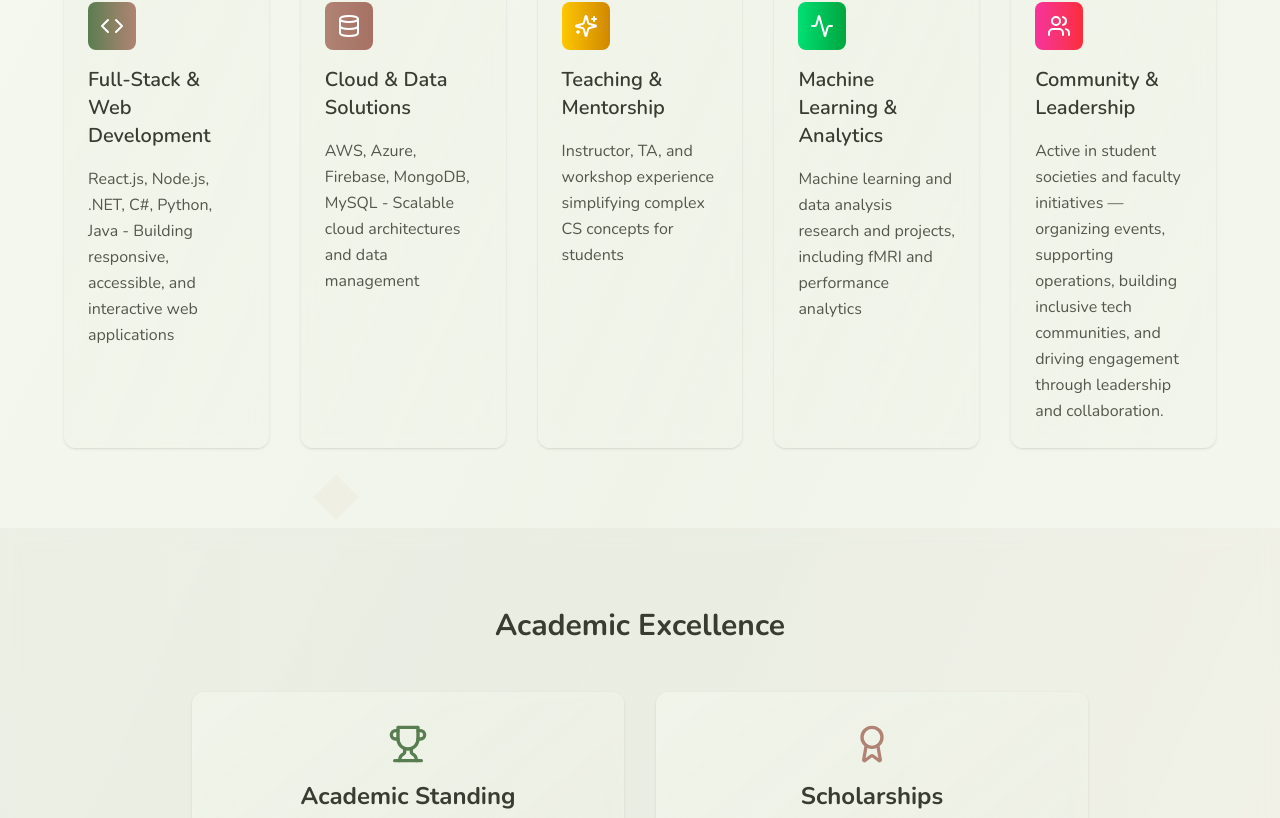
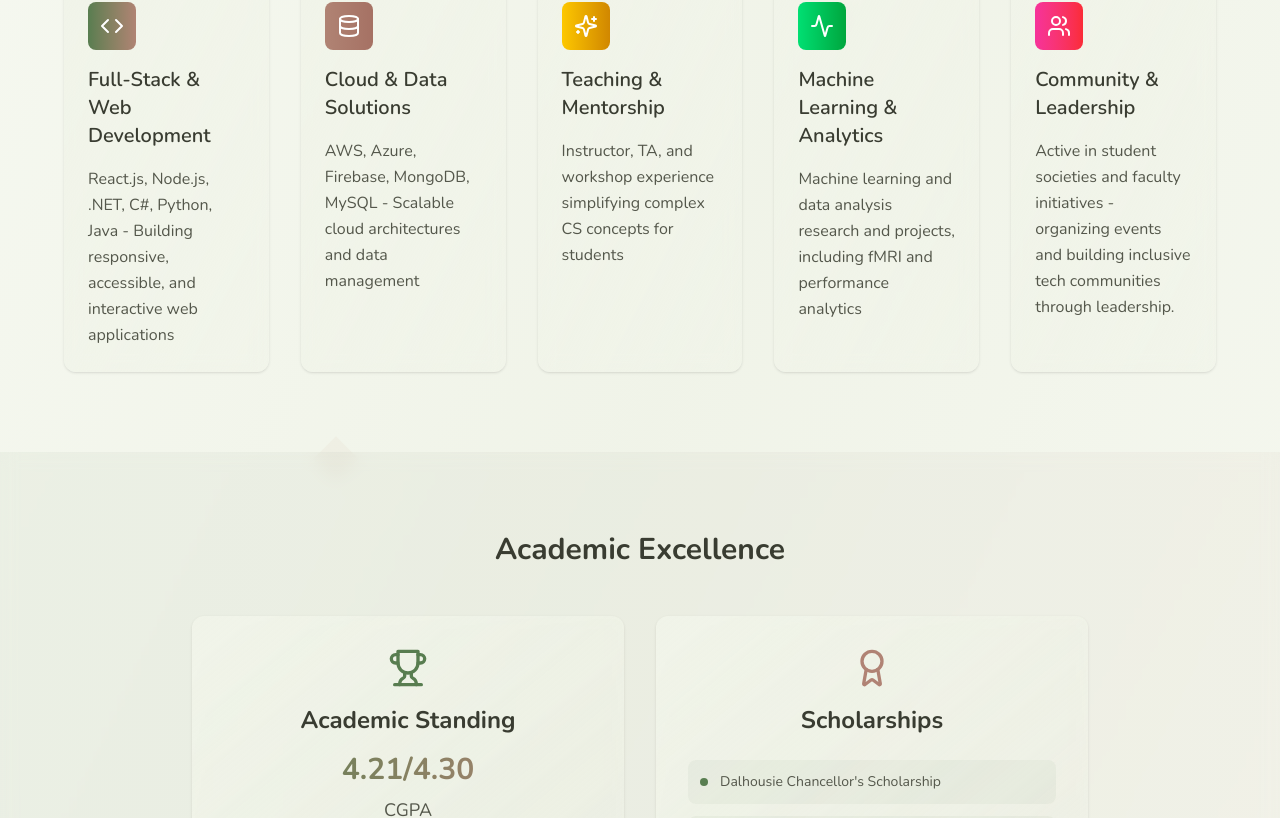
Before and after one commit to nafisahnubah/portfolio-website, a Next.js app: page / in a window 1280 px wide. Shown: the part 985-1803 px from the top of the page. Built offline with nearby package versions, Linux system fonts and the light colour scheme.

Commit message:
Updated page content

```diff
--- a/app/page.tsx
+++ b/app/page.tsx
@@ -166,7 +166,7 @@ export default function HomePage() {
                 icon: Users,
                 title: "Community & Leadership",
                 description:
-                  "Active in student societies and faculty initiatives — organizing events, supporting operations, building inclusive tech communities, and driving engagement through leadership and collaboration.",
+                  "Active in student societies and faculty initiatives - organizing events and building inclusive tech communities through leadership.",
                 color: "from-pink-500 to-red-500",
               },
 
```
